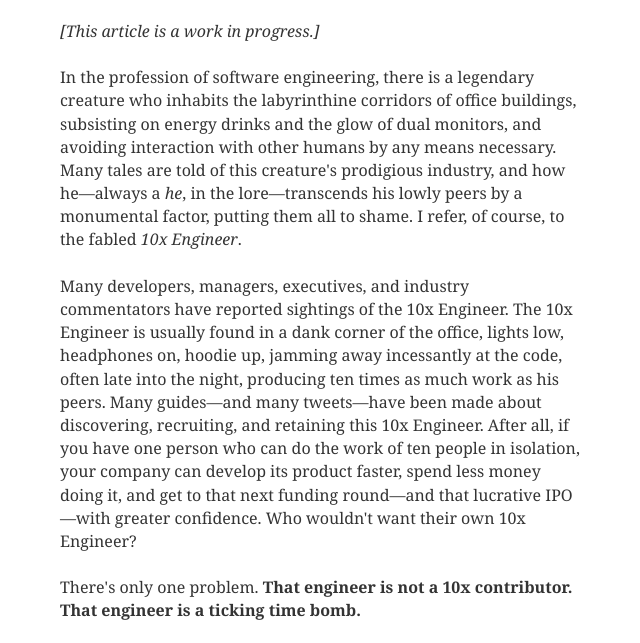
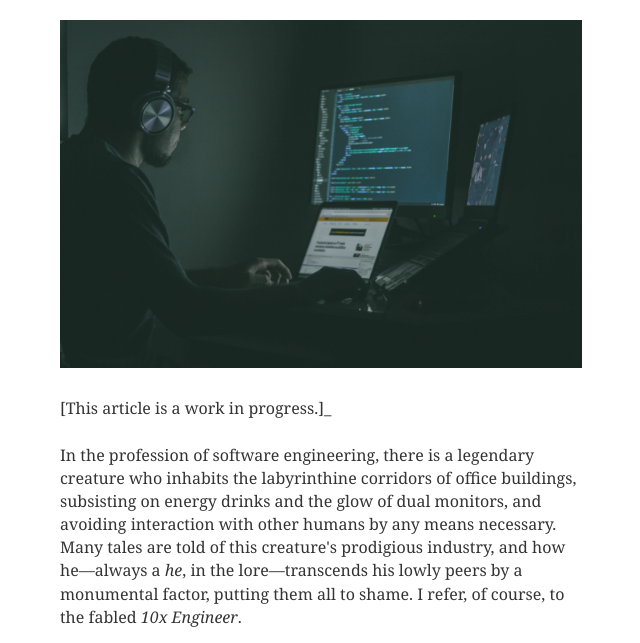
Before and after one commit to beager/billeager.com, a Gatsby site: page /the-true-10x-engineer/ in a window 1280 px wide. Shown: the part 143-786 px from the top of the page, without its empty margins (319-959 px from the left). Built offline with nearby package versions, Linux system fonts and the light colour scheme; Gatsby itself is replaced by a stand-in of ours; some packages are replaced by stand-ins of ours; what typography-theme-lincoln would draw is missing.

Commit message:
A little photo action so my ramblings aren't so dry

```diff
--- a/content/blog/the-true-10x-engineer/index.md
+++ b/content/blog/the-true-10x-engineer/index.md
@@ -2,9 +2,12 @@
 title: The True 10x Engineer
 date: "2019-07-17"
 description: "Rejecting the stereotype of toxic overperformers in favor of empathic influencers."
+cover_image: "./jefferson-santos-9SoCnyQmkzI-unsplash.jpg"
 ---
 
-_[This article is a work in progress.]_
+![](./jefferson-santos-9SoCnyQmkzI-unsplash.jpg)
+
+[This article is a work in progress.]\_
 
 In the profession of software engineering, there is a legendary creature who inhabits the labyrinthine corridors of office buildings, subsisting on energy drinks and the glow of dual monitors, and avoiding interaction with other humans by any means necessary. Many tales are told of this creature's prodigious industry, and how he—always a _he_, in the lore—transcends his lowly peers by a monumental factor, putting them all to shame. I refer, of course, to the fabled _10x Engineer_.
 
```
Also changed, not shown: content/blog/the-true-10x-engineer/jefferson-santos-9SoCnyQmkzI-unsplash.jpg (added).
